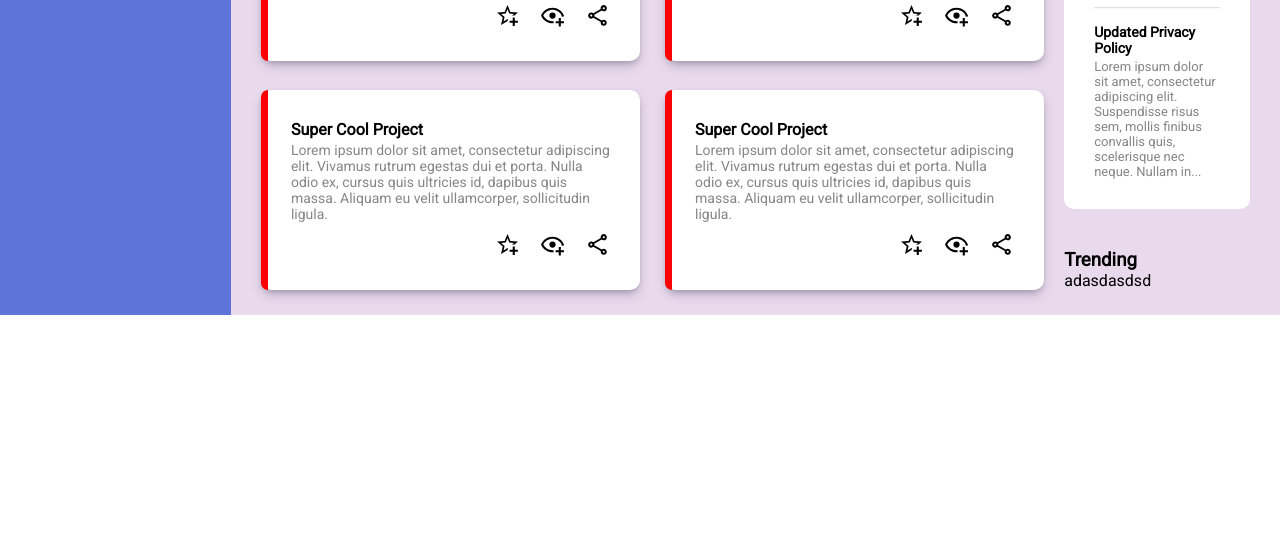
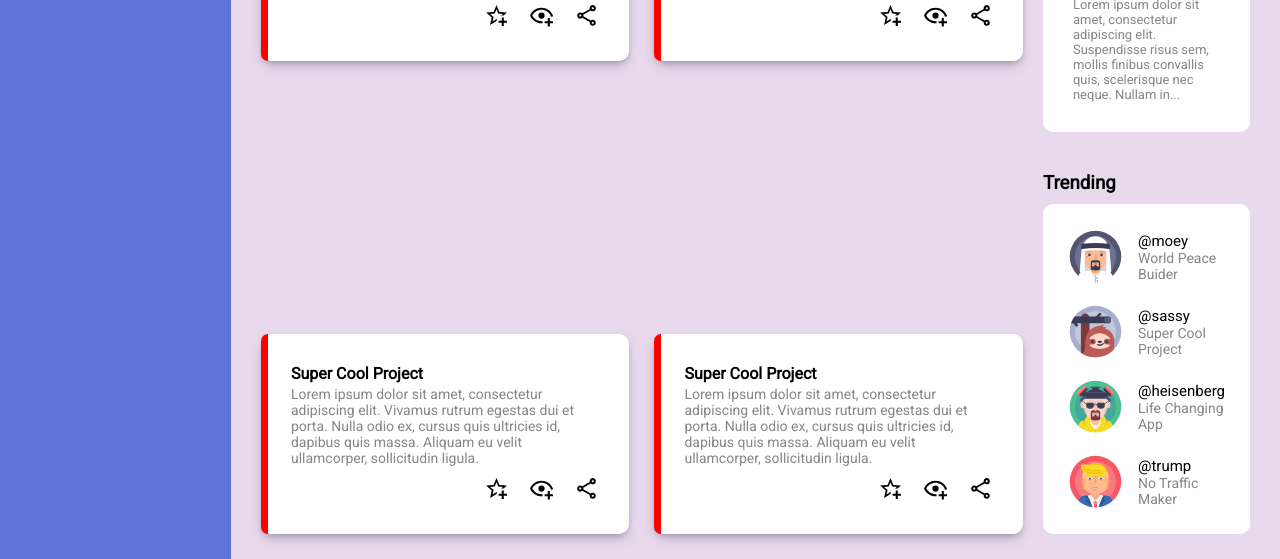
Before and after one commit to adrian-y1/TOP-Admin-Dashboard, a plain HTML site: page index.html in a window 1280 px wide. Shown: the part 601-1160 px from the top of the page. Before the commit the page ends 916 px from the top, so only its background shows below. Drawn offline with Linux system fonts and the light colour scheme.

Commit message:
Created: Trending section layout & styling

```diff
--- a/index.html
+++ b/index.html
@@ -156,8 +156,25 @@
                 </div>
                 <div class="trending">
                     <h3>Trending</h3>
-                    <p>adasdasdsd</p>
-                </div>
+                    <div class="trending-card-container">
+                        <div class="trending-card">
+                            <img src="/icons/man1.svg" alt="">
+                            <p><span>@moey</span> World Peace Buider</p>
+                        </div>
+                        <div class="trending-card">
+                            <img src="/icons/sloth.svg" alt="">
+                            <p><span>@sassy</span> Super Cool Project</p>
+                        </div>
+                        <div class="trending-card">
+                            <img src="/icons/walter-white.svg" alt="">
+                            <p><span>@heisenberg</span> Life Changing App</p>
+                        </div>
+                        <div class="trending-card">
+                            <img src="/icons/man2.svg" alt="">
+                            <p><span>@trump</span> No Traffic Maker</p>
+                        </div>
+                    </div>
+                </div> <!-- trending -->
             </div> <!-- news-feed -->
         </div> <!-- main-content -->
     </div>
--- a/styles.css
+++ b/styles.css
@@ -240,6 +240,7 @@
     display: grid;
     gap: 40px;
     margin-right: 20px;
+    grid-template-rows: auto 1fr;
 }
 .annoucements {
     display: grid;
@@ -266,3 +267,34 @@
 .annoucements-card-container hr {
     opacity: 0.3;
 }
+.trending {
+    display: grid;
+    grid-template-rows: auto 1fr;
+    gap: 10px;
+}
+.trending-card-container {
+    padding: 25px;
+    background-color: #fff;
+    border-radius: 10px;
+    display: grid;
+    grid-template-rows: repeat(4, 1fr);
+    gap: 20px;
+}
+.trending-card {
+    display: grid;
+    grid-template-columns: auto 1fr;
+    gap: 15px;
+}
+.trending-card p {
+    display: grid;
+    font-size: 14px;
+    color: var(--p-text-color);
+}
+.trending-card span {
+    font-size: 15px;
+    color: black;
+    align-self: end;
+}
+.trending-card img {
+    width: 55px;
+}
```
Also changed, not shown: icons/man1.svg (added), icons/man2.svg (added), icons/sloth.svg (added), icons/walter-white.svg (added).
